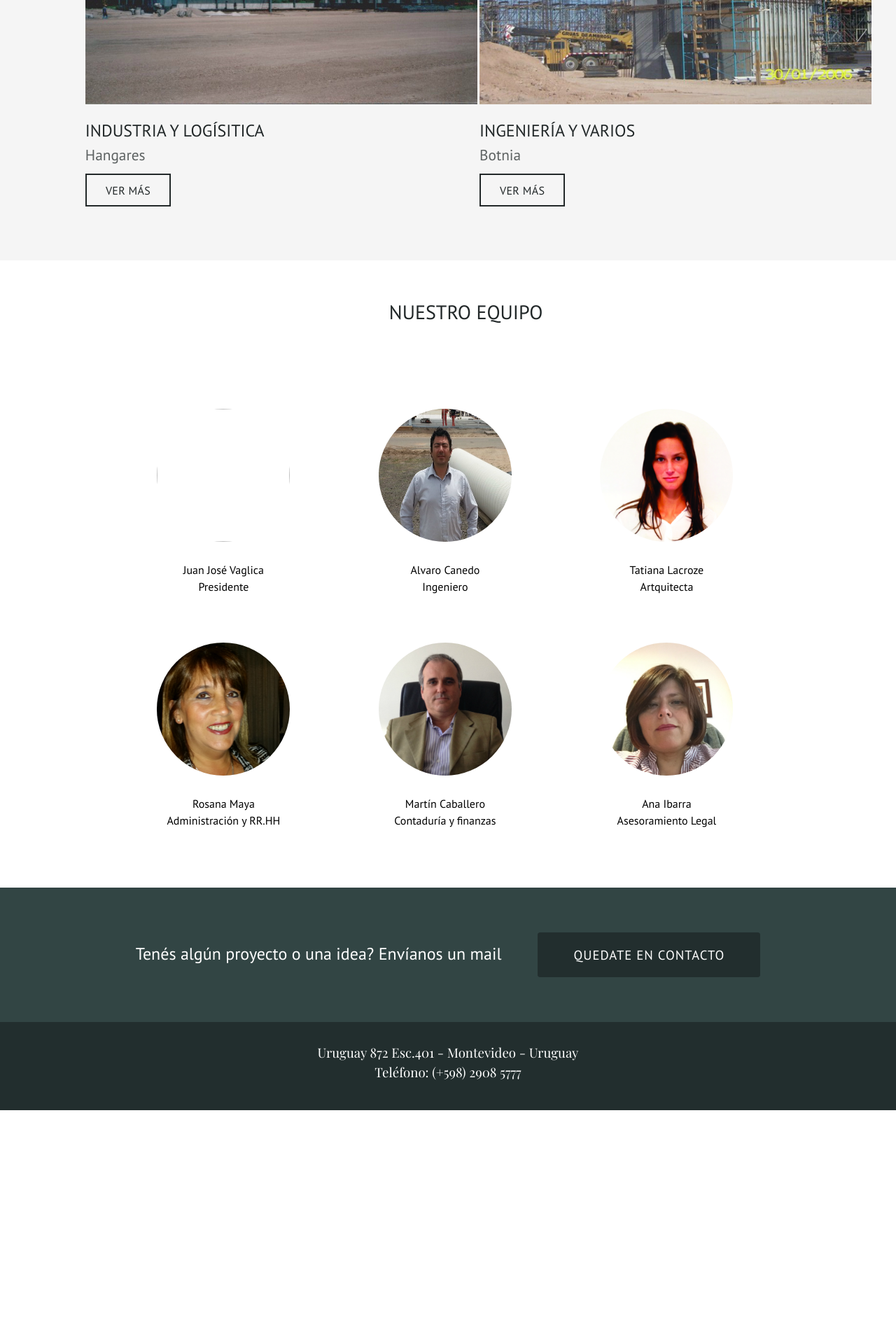
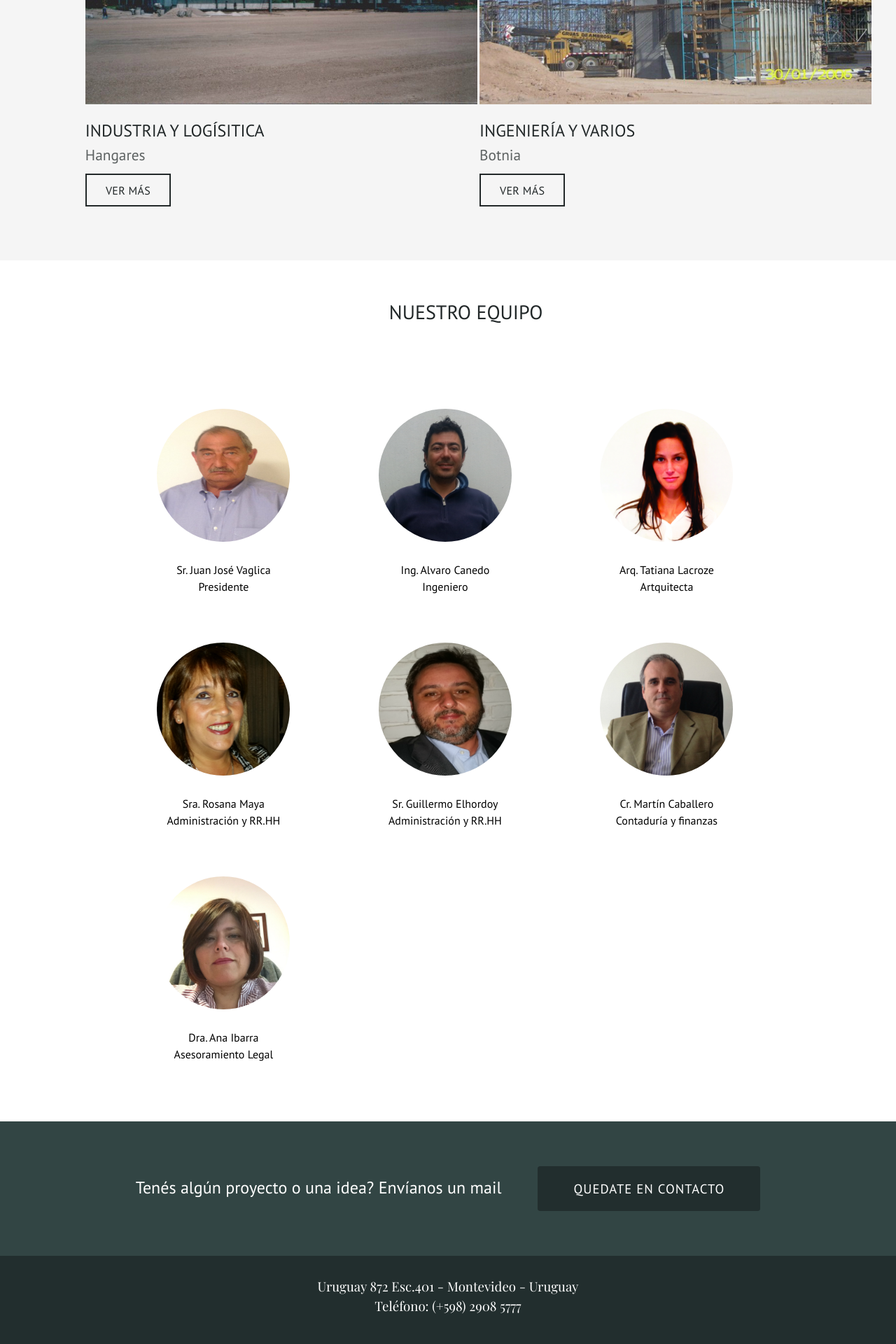
Before and after one commit to antonellaclavero/palnet, a Jekyll site: the page built from index.html, in a window 1280 px wide. Shown: the part 2274-4194 px from the top of the page at 70% size. Built offline with Jekyll 4.4.1, drawn with Linux system fonts in a browser that asks for light colours; before the commit the page ends 3860 px from its top, so only the background shows below that.

```diff
--- a/_includes/header.html
+++ b/_includes/header.html
@@ -1,19 +1,20 @@
 <header>
-  <img src="/images/logo-regular-white.png">
-  <a href="/"></a>
+  <a href="/">
+    <img src="/images/logo-regular-white.png">
+  </a>
   <nav>
     <ul>
       <li>
-        <a href="#about">Acerca de</a>
+        <a href="/index.html/#about">Acerca de</a>
       </li>
       <li>
-        <a href="#portfolio">Portfolio</a>
+        <a href="/index.html/#portfolio">Portfolio</a>
       </li>
       <li>
-        <a href="#our-team">Equipo</a>
+        <a href="/index.html/#our-team">Equipo</a>
       </li>
       <li>
-        <a href="#contact">Contacto</a>
+        <a href="/index.html/#contact">Contacto</a>
       </li>
     </ul>
   </nav>
--- a/css/main.css
+++ b/css/main.css
@@ -140,6 +140,7 @@ ul.projects h3 {
     line-height: 16pt;
     color: #5c6161;
     font-weight: 200;
+    margin-top: 0.5em;
 }
 li.project a.btn-more {
 	font-family: 'PT Sans', sans-serif;
--- a/index.html
+++ b/index.html
@@ -52,28 +52,24 @@ layout: default
 		<li class="project card">
 			<img src="/images/edilicia/lagos-de-carrasco/portada-edilicia-resize.jpg" alt="Foto portada Casa en Lagos de Carrasco">
 			<h2>Edilicia</h2>
-			<!--Acá debe de ir una breve descripción del grupo-->
 			<h3>Casa en Lagos de Carrasco</h3>
 			<a href="/edilicia/index.html"class="btn-more">Ver más</a>
 		</li>
 		<li class="project card last">
 			<img src="/images/estaciones-de-servicio/estacion-1/portada-estaciones-resize.jpg" alt="Foto portada estación de servicio Aeropuerto Carrasco">
 			<h2>Estaciones de servicio</h2>
-			<!--Acá debe de ir una breve descripción del grupo-->
 			<h3>Estación de Servicio Aeropuerto de Carrasco</h3>
 			<a href="/estaciones-de-servicio/index.html"class="btn-more">Ver más</a>
 		</li>
 		<li class="project card">
 			<img src="images/industria-y-logistica/portada-industria-resize.jpg" alt="">
 			<h2>Industria y Logísitica</h2>
-			<!--Acá debe de ir una breve descripción del grupo-->
 			<h3>Hangares</h3>
 			<a href="/industria-y-logistica/index.html"class="btn-more">Ver más</a>
 		</li>
 		<li class="project card last">
 			<img src="images/ingenieria/botnia-varios/portada-ingenieria-resize.jpg" alt="Foto portada ingeniería">
 			<h2>Ingeniería y varios</h2>
-			<!--Acá debe de ir una breve descripción del grupo-->
 			<h3>Botnia</h3>
 			<a href="" class="btn-more">Ver más</a>
 		</li>
@@ -84,33 +80,38 @@ layout: default
 	<h1>Nuestro Equipo</h1>
 	<ul class="container even team">
 		<li class="member card">
-			<img src="" alt="">
-			<h3>Juan José Vaglica</h3>
+			<img src="/images/juan-vaglica-resize.png" alt="Foto perfil Juan José Vaglica">
+			<h3>Sr. Juan José Vaglica</h3>
 			<p>Presidente</p>
 		</li>
 		<li class="member card">
-			<img src="images/canedo-resize.jpg" alt="Foto perfil Alvaro Canedo">
-			<h3>Alvaro Canedo</h3>
+			<img src="/images/canedo-resize.png" alt="Foto perfil Alvaro Canedo">
+			<h3>Ing. Alvaro Canedo</h3>
 			<p>Ingeniero</p>
 		</li>
 		<li class="member card last">
-			<img src="images/tatiana-resize.jpg" alt="Foto perfil Tatiana Lacroze">
-			<h3>Tatiana Lacroze</h3>
+			<img src="/images/tatiana-resize.jpg" alt="Foto perfil Tatiana Lacroze">
+			<h3>Arq. Tatiana Lacroze</h3>
 			<p>Artquitecta</p>
 		</li>
 		<li class="member card">
-			<img src="images/rosana-resize.jpg" alt="Foto perfil Rosana Maya">
-			<h3>Rosana Maya</h3>
+			<img src="/images/rosana-resize.jpg" alt="Foto perfil Rosana Maya">
+			<h3>Sra. Rosana Maya</h3>
 			<p>Administración y RR.HH</p>
 		</li>
 		<li class="member card">
-			<img src="images/martin-resize.JPG" alt="Foto perfil Martin Caballero">
-			<h3>Martín Caballero</h3>
+			<img src="/images/elhordoy-resize.png" alt="Foto perfil Guillermo Elhordoy">
+			<h3>Sr. Guillermo Elhordoy </h3>
+			<p>Administración y RR.HH</p>
+		</li>
+		<li class="member card last">
+			<img src="/images/martin-resize.JPG" alt="Foto perfil Martin Caballero">
+			<h3>Cr. Martín Caballero</h3>
 			<p>Contaduría y finanzas</p>
 		</li>
-		<li class="member card last">
-			<img src="images/ana-resize.JPG" alt="Foto perfil Ana Ibarra">
-			<h3>Ana Ibarra</h3>
+		<li class="member card">
+			<img src="/images/ana-resize.JPG" alt="Foto perfil Ana Ibarra">
+			<h3>Dra. Ana Ibarra</h3>
 			<p>Asesoramiento Legal</p>
 		</li>
 	</ul>
```
Also changed, not shown: images/canedo-resize.png (added), images/elhordoy-resize.png (added), images/juan-vaglica-resize.png (added).
